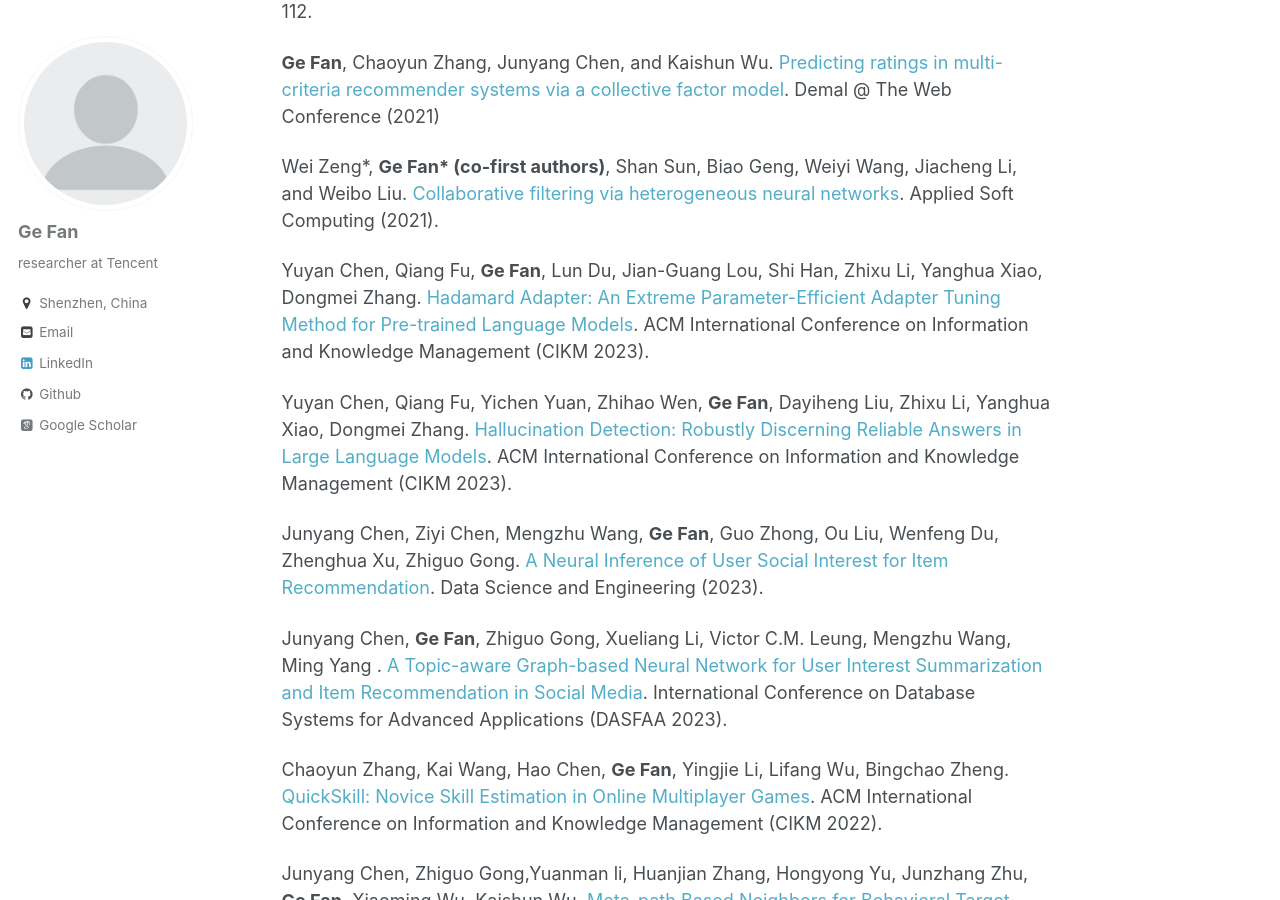
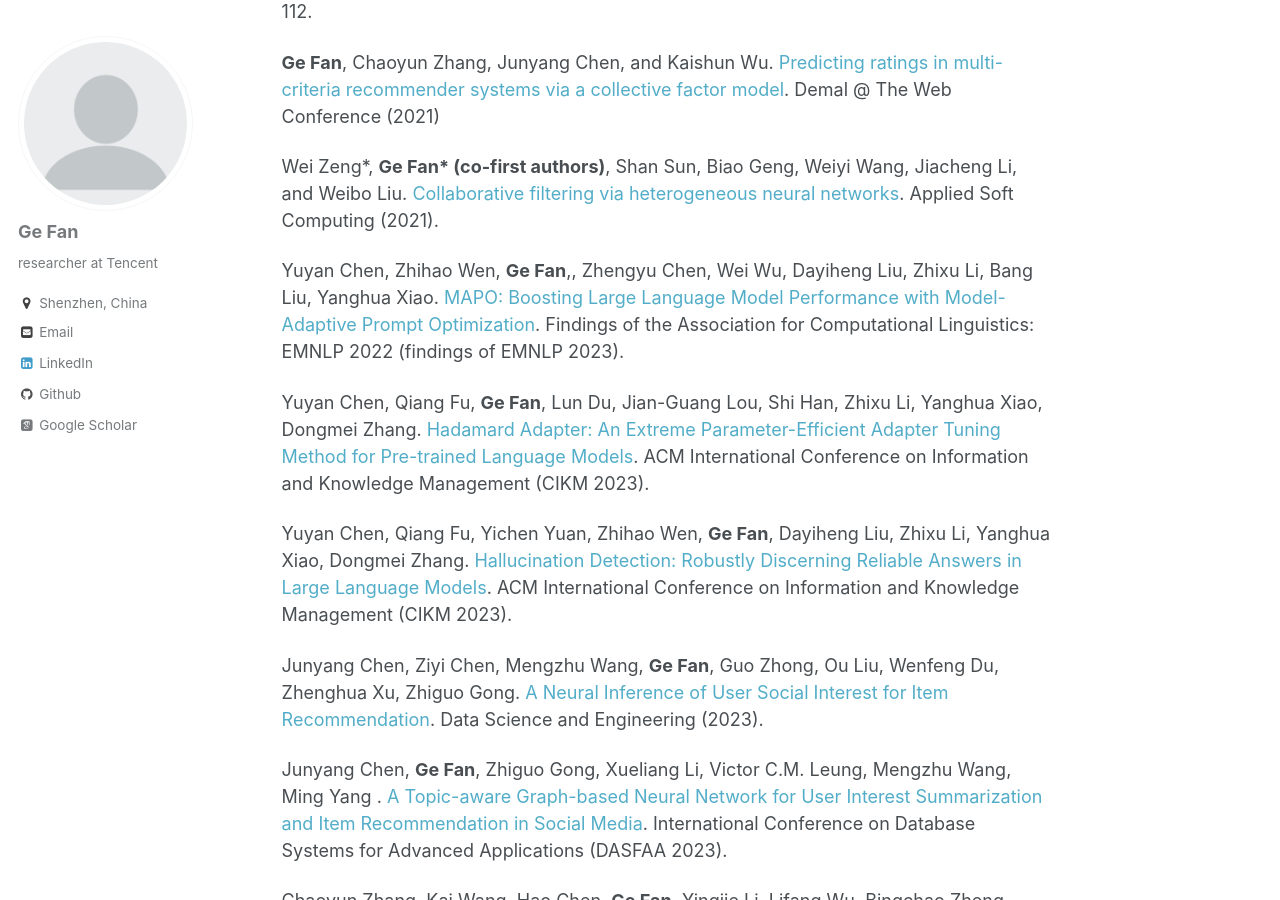
Before and after one commit to FanGhost/fanghost.github.io, a Jekyll site: the page built from _pages/about.md, in a window 1280 px wide and 900 px high, scrolled down 1028 px. Built offline with Jekyll 4.4.1, drawn with Linux system fonts in a browser that asks for light colours; some web fonts are replaced.

Commit message:
Update about.md

```diff
--- a/_pages/about.md
+++ b/_pages/about.md
@@ -32,6 +32,8 @@ Selected Publications
 
 Wei Zeng\*, **Ge Fan\* (co-first authors)**, Shan Sun, Biao Geng, Weiyi Wang, Jiacheng Li, and Weibo Liu. [Collaborative filtering via heterogeneous neural networks](http://fange.pro/files/2021Collaborative.pdf). Applied Soft Computing (2021).
 
+Yuyan Chen, Zhihao Wen, **Ge Fan**,, Zhengyu Chen, Wei Wu, Dayiheng Liu, Zhixu Li, Bang Liu, Yanghua Xiao. [MAPO: Boosting Large Language Model Performance with Model-Adaptive Prompt Optimization]().  Findings of the Association for Computational Linguistics: EMNLP 2022 (findings of EMNLP 2023).
+
 Yuyan Chen, Qiang Fu, **Ge Fan**, Lun Du, Jian-Guang Lou, Shi Han, Zhixu Li, Yanghua Xiao, Dongmei Zhang. [Hadamard Adapter: An Extreme Parameter-Efficient Adapter Tuning Method for Pre-trained Language Models]().  ACM International Conference on Information and Knowledge Management (CIKM 2023).
 
 Yuyan Chen, Qiang Fu, Yichen Yuan, Zhihao Wen, **Ge Fan**, Dayiheng Liu, Zhixu Li, Yanghua Xiao, Dongmei Zhang. [Hallucination Detection: Robustly Discerning Reliable Answers in Large Language Models]().  ACM International Conference on Information and Knowledge Management (CIKM 2023).
```
